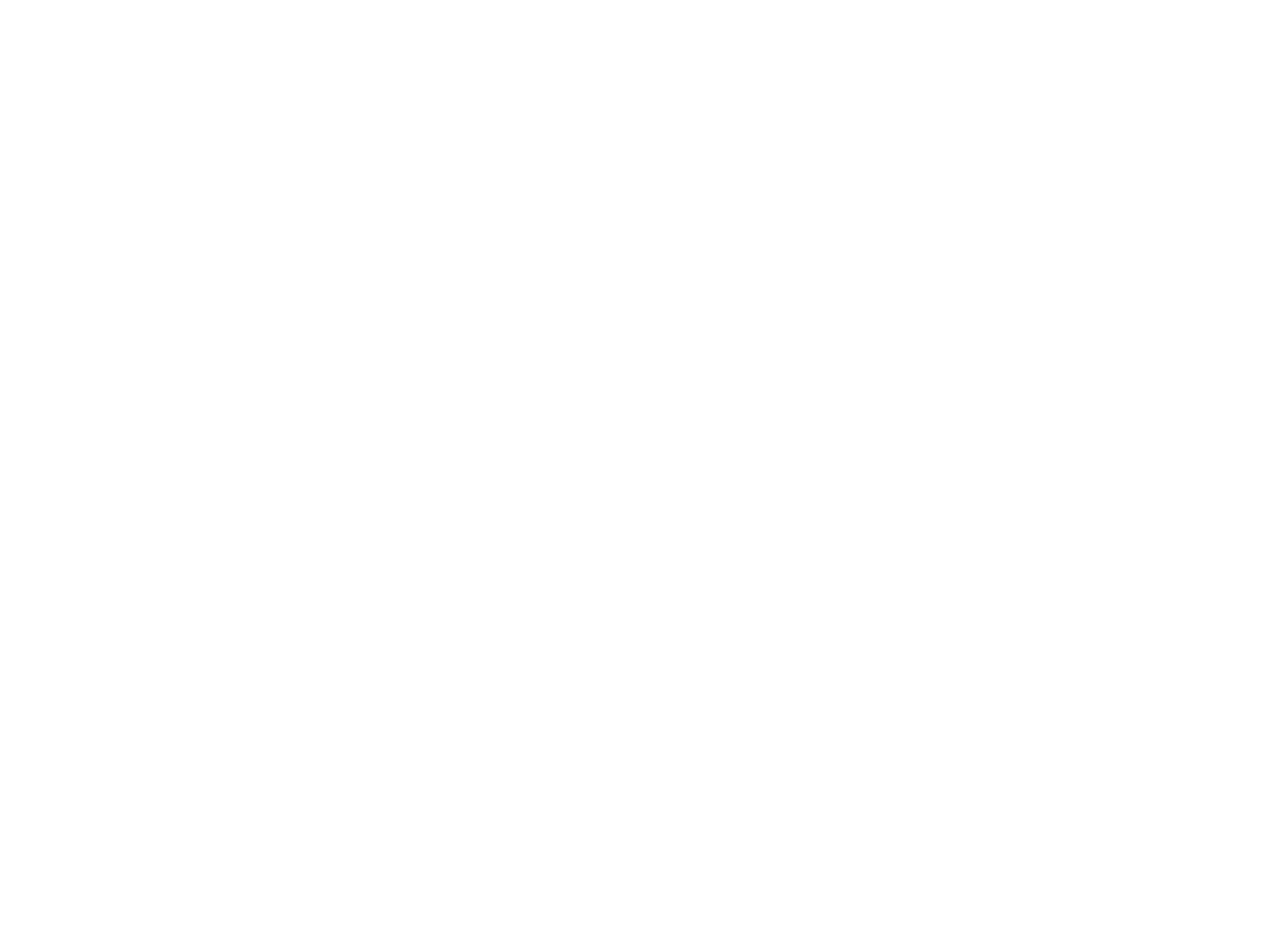
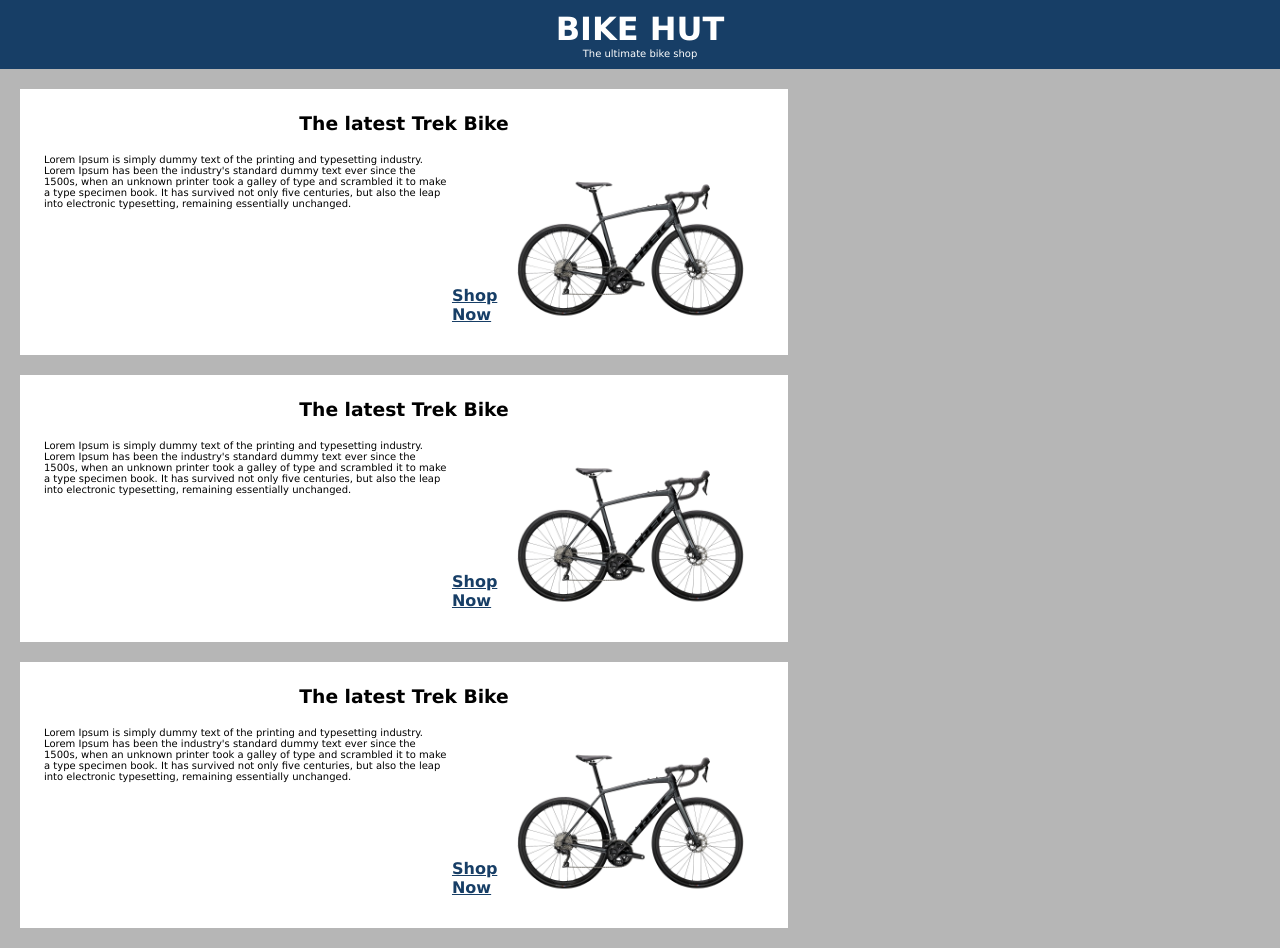
Before and after one commit to pesto-students/p6-krishna-Joe-027, a plain HTML site: page Week-2/Exercise 2.1/index.html in a window 1280 px wide. Before the commit the page ends 800 px from the top, so only its background shows below. Drawn offline with Linux system fonts and the light colour scheme.

Commit message:
Updatg latest files for exercises

```diff
--- a/Week-2/Exercise 2.1/index.html
+++ b/Week-2/Exercise 2.1/index.html
@@ -1,15 +1,71 @@
 <!DOCTYPE html>
 <html lang="en">
-<head>
-    <meta charset="UTF-8">
-    <meta http-equiv="X-UA-Compatible" content="IE=edge">
-    <meta name="viewport" content="width=device-width, initial-scale=1.0">
+  <head>
+    <meta charset="UTF-8" />
+    <meta http-equiv="X-UA-Compatible" content="IE=edge" />
+    <meta name="viewport" content="width=device-width, initial-scale=1.0" />
     <title>Bike Hut - Shop Bicycles</title>
-    <link rel="stylesheet" href="style.css">
-    <link rel="icon" type="image/x-icon" href="Images\favicon.png">
+    <link rel="stylesheet" href="style.css" />
+    <link rel="icon" type="image/x-icon" href="Images\favicon.png" />
+  </head>
+  <body>
+    <header>
+      <h1>BIKE HUT</h1>
+      <p class="header-sub-text">The ultimate bike shop</p>
+    </header>
 
-</head>
-<body>
+    <section class="section-1">
+      <h3 class="section-1">The latest Trek Bike</h3>
+      <div class="col-1">
+        <p class="section-text">
+          Lorem Ipsum is simply dummy text of the printing and typesetting
+          industry. Lorem Ipsum has been the industry's standard dummy text ever
+          since the 1500s, when an unknown printer took a galley of type and
+          scrambled it to make a type specimen book. It has survived not only
+          five centuries, but also the leap into electronic typesetting,
+          remaining essentially unchanged.
+        </p>
+        <a class="section-link" href="#">Shop Now</a>
+      </div>
+      <div class="col-2">
+        <img class="section-image" src="Images\Bike 1.jpg" alt="Bike Image" />
+      </div>
+    </section>
 
-</body>
+    <section class="section-1">
+        <h3 class="section-1">The latest Trek Bike</h3>
+        <div class="col-1">
+          <p class="section-text">
+            Lorem Ipsum is simply dummy text of the printing and typesetting
+            industry. Lorem Ipsum has been the industry's standard dummy text ever
+            since the 1500s, when an unknown printer took a galley of type and
+            scrambled it to make a type specimen book. It has survived not only
+            five centuries, but also the leap into electronic typesetting,
+            remaining essentially unchanged.
+          </p>
+          <a class="section-link" href="#">Shop Now</a>
+        </div>
+        <div class="col-2">
+          <img class="section-image" src="Images\Bike 1.jpg" alt="Bike Image" />
+        </div>
+      </section>
+
+      <section class="section-1">
+        <h3 class="section-1">The latest Trek Bike</h3>
+        <div class="col-1">
+          <p class="section-text">
+            Lorem Ipsum is simply dummy text of the printing and typesetting
+            industry. Lorem Ipsum has been the industry's standard dummy text ever
+            since the 1500s, when an unknown printer took a galley of type and
+            scrambled it to make a type specimen book. It has survived not only
+            five centuries, but also the leap into electronic typesetting,
+            remaining essentially unchanged.
+          </p>
+          <a class="section-link" href="#">Shop Now</a>
+        </div>
+        <div class="col-2">
+          <img class="section-image" src="Images\Bike 1.jpg" alt="Bike Image" />
+        </div>
+      </section>
+  </body>
 </html>
--- a/Week-2/Exercise 2.1/style.css
+++ b/Week-2/Exercise 2.1/style.css
@@ -0,0 +1,86 @@
+:root {
+  --blue: #173e66;
+  --white: #ffffff;
+  --offwhite: #b6b6b6;
+}
+
+body {
+  display: block;
+  font-family: Verdana, Geneva, Tahoma, sans-serif;
+  margin: 0 auto;
+  background-color: var(--offwhite);
+}
+
+header {
+  display: grid;
+  justify-content: center;
+  color: var(--white);
+  margin: 0;
+  padding: 10px;
+  height: 100%;
+  background-color: var(--blue);
+}
+
+h1 {
+  padding: 0;
+  margin: 0 auto;
+}
+
+h3.section-1 {
+  display: grid;
+  padding: 0;
+  margin: 0 auto;
+  grid-area: 1 / span 3;
+}
+
+p.header-sub-text {
+  padding: 0;
+  font-size: 10px;
+  margin: 0 auto;
+}
+
+p.section-text {
+  display: flex;
+  padding: 0;
+  font-size: 10px;
+  margin: 0 auto;
+  grid-column: span 3;
+  -webkit-line-clamp: 1;
+  -webkit-box-orient: vertical;
+  overflow: hidden;
+
+}
+
+img.section-image {
+  display: grid;
+  grid-column: span 2;
+  height: 100%;
+  width: 100%;
+  object-fit: cover;
+}
+
+section.section-1 {
+  display: grid;
+  box-sizing: border-box;
+  margin: 20px;
+  padding: 24px;
+  width: 60%;
+  max-width: 1400px;
+  background-color: var(--white);
+  justify-content: center;
+  grid-template-columns: 2fr 1fr;
+  grid-template-rows: 0.5fr 3fr;
+  gap: 20px;
+}
+
+div.col-1{
+    display: flex;
+}
+a.section-link {
+  padding-bottom: 0;
+  display: flex;
+  flex-wrap: wrap;
+  align-content: flex-end;
+  font-weight: bold;
+  color: var(--blue);
+}
```
Also changed, not shown: Week-2/Exercise 2.1/Images/Bike 1.jpg (added).
